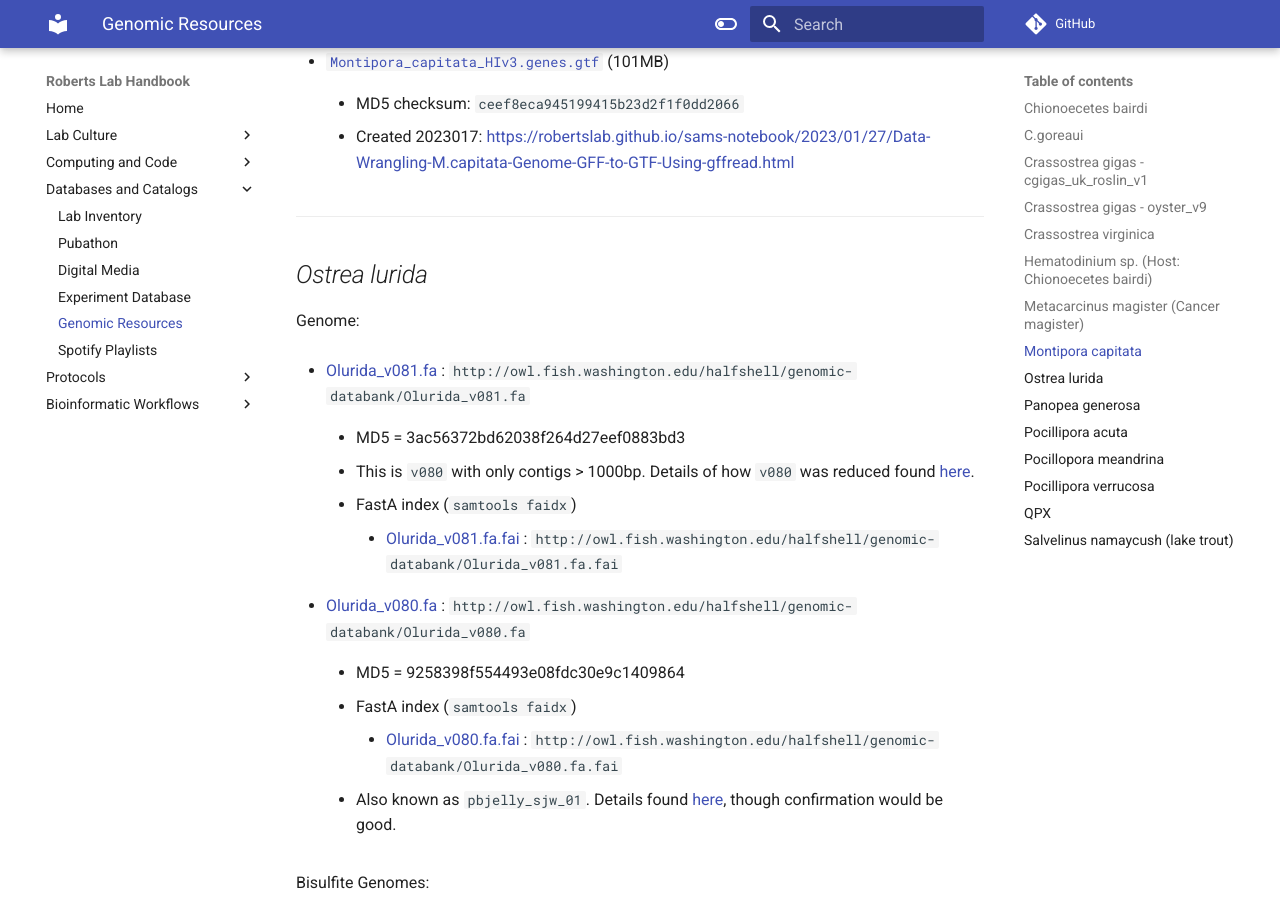
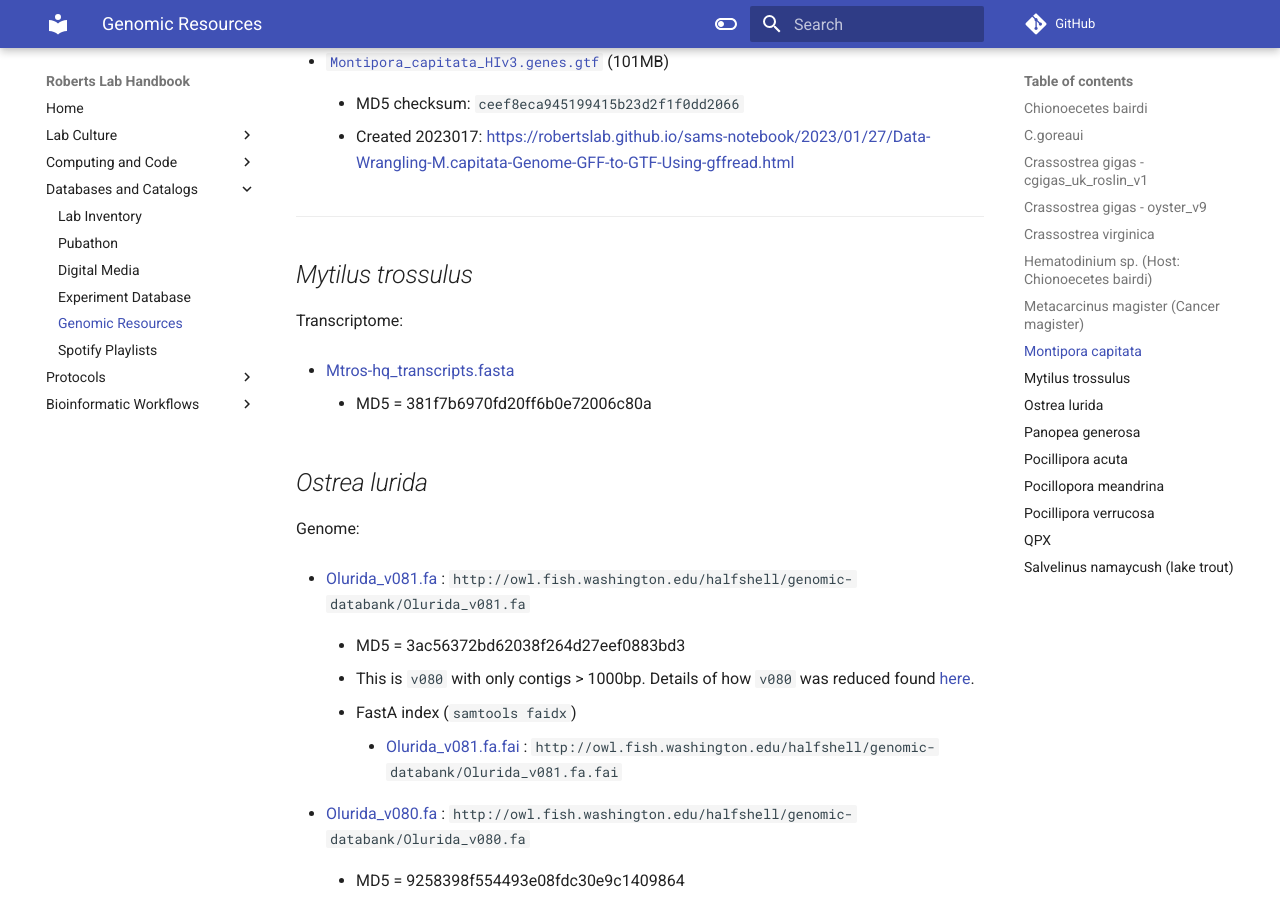
Before and after one commit to RobertsLab/resources, an MkDocs documentation site: the page built from docs/Genomic-Resources.md, in a window 1280 px wide and 900 px high, scrolled down 13173 px. Built offline with MkDocs 1.6.1 and Material for MkDocs 9.7.7, drawn with Linux system fonts in a browser that asks for light colours; comment, search, counter and statistics services are not loaded.

Commit message:
add M trossulus transcriptome

```diff
--- a/docs/Genomic-Resources.md
+++ b/docs/Genomic-Resources.md
@@ -485,6 +485,15 @@ Genome Feature Tracks
 
 ------------------------------------------------------------------------
 
+## *Mytilus trossulus*
+
+Transcriptome:
+
+-   [Mtros-hq_transcripts.fasta](http://eagle.fish.washington.edu/cnidarian/Olurida_transcriptome_v3.fasta)
+
+    -   MD5 = 381f7b6970fd20ff6b0e72006c80a
+
+
 ## *Ostrea lurida*
 
 Genome:
```
